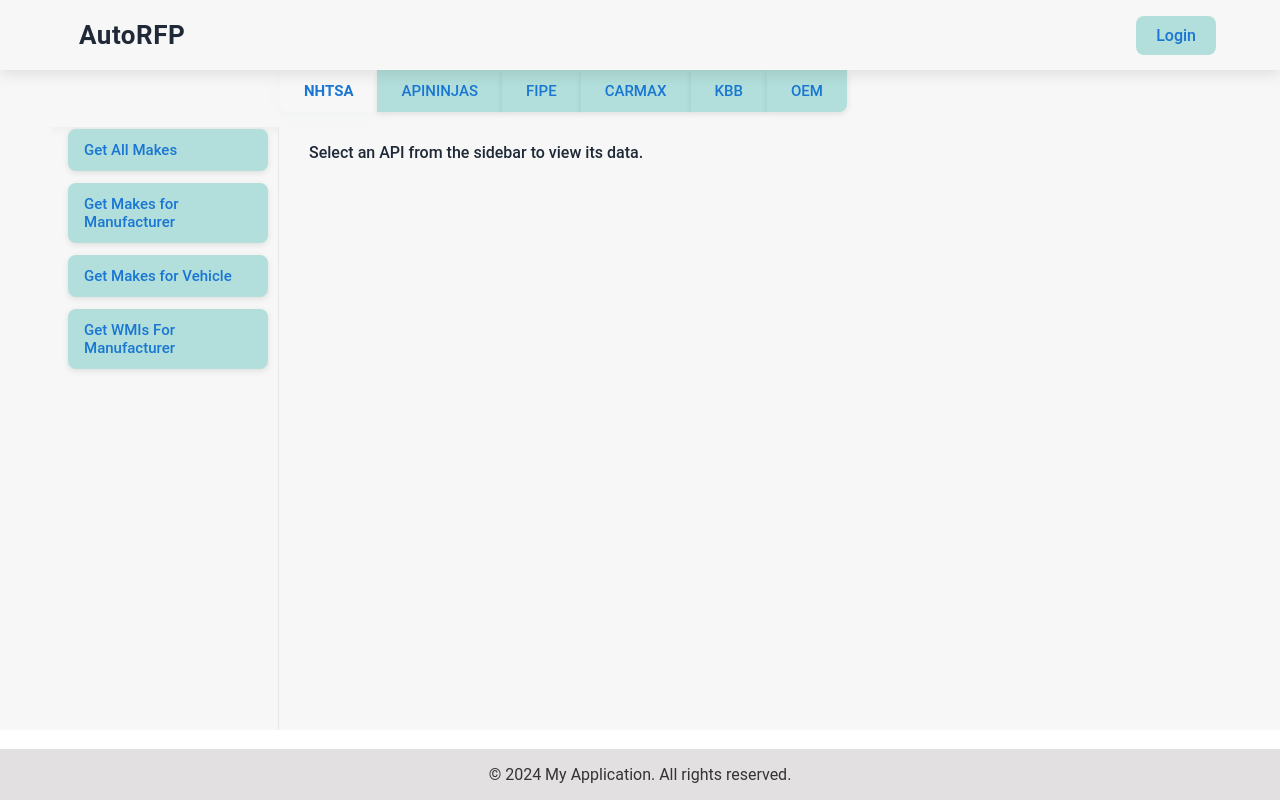
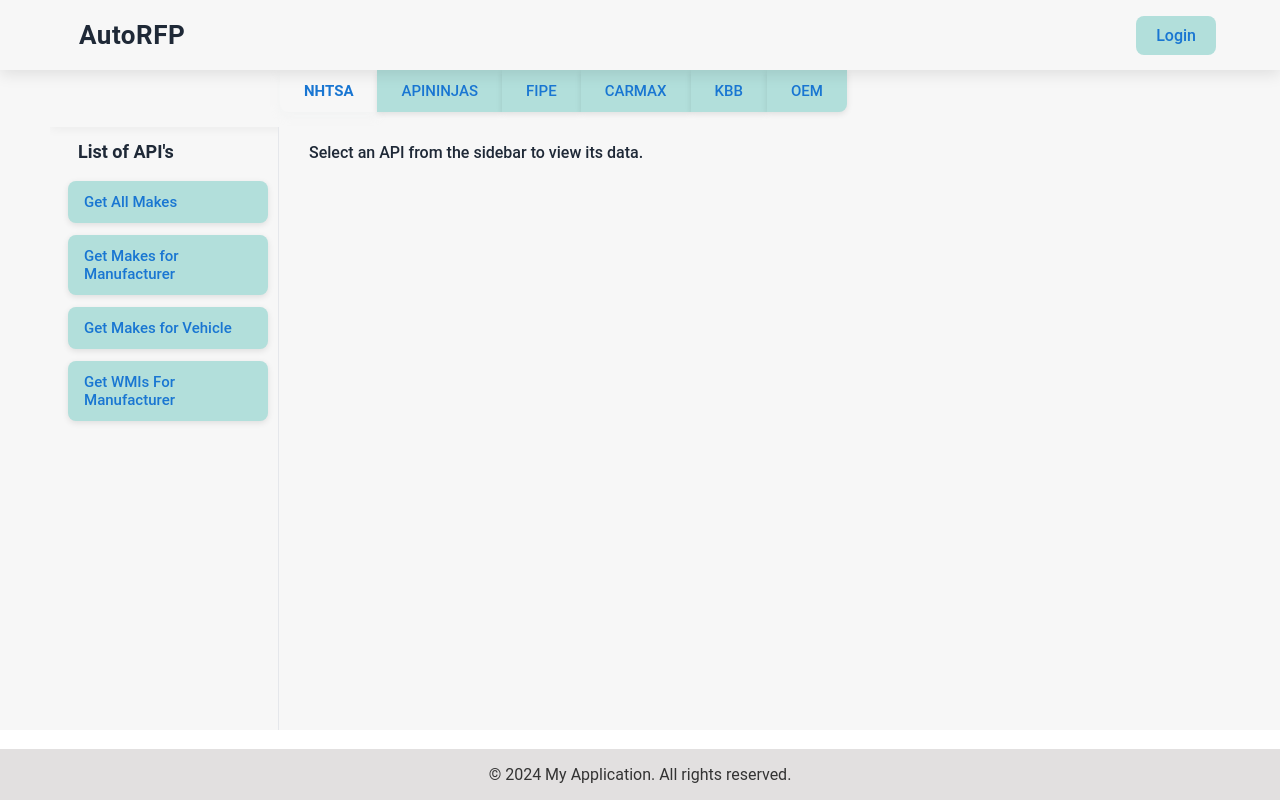
Before and after one commit to vm-ec/vm-auto-microsite, a React (Create React App) app: page /vehicle-brand in a window 1280 px wide. Built offline with nearby package versions, Linux system fonts and the light colour scheme; data requests are answered from the project's data file.

Commit message:
Fipe urls updated

```diff
--- a/src/common/tableView/APITABS.css
+++ b/src/common/tableView/APITABS.css
@@ -28,18 +28,24 @@
   /* Subtle gradient */
   padding: 0px 15px 15px 230px;
 
+  padding: 0px 15px 15px 230px;
+
   /* border-bottom: 2px solid #D1D5DB; */
   box-shadow: 0 2px 10px rgba(0, 0, 0, 0.05);
 }
 
 .tab-button {
   /* margin-right: 12px; */
+  /* margin-right: 12px; */
   padding: 12px 24px;
+
 
   border: none;
   background-color: #b2dfdb;
+  background-color: #b2dfdb;
   color: #1976d2;
   cursor: pointer;
+  /* border-radius: 8px; */
   /* border-radius: 8px; */
   font-size: 15px;
   font-weight: 500;
@@ -57,7 +63,18 @@
   border-bottom-right-radius: 8px;
 }
 
+.tab-button:first-child {
+  border-bottom-left-radius: 8px;
+}
+
+/* Add border-radius to the last button */
+.tab-button:last-child {
+  border-bottom-right-radius: 8px;
+}
+
 .tab-button.active {
+  background-color: #F7F7F7;
+  color: #1976d2;
   background-color: #F7F7F7;
   color: #1976d2;
   font-weight: 600;
@@ -65,6 +82,8 @@
 }
 
 .tab-button:hover {
+  background-color: #F7F7F7;
+  color: #1976d2;
   background-color: #F7F7F7;
   color: #1976d2;
   transform: scale(1.05);
@@ -97,6 +116,7 @@
   margin-bottom: 12px;
   border: none;
   background-color: #b2dfdb;
+  background-color: #b2dfdb;
   cursor: pointer;
   border-radius: 8px;
   text-align: left;
@@ -104,6 +124,7 @@
   font-weight: 500;
   font-family: Georgia, 'Times New Roman', Times, serif;
   font-family: Georgia, 'Times New Roman', Times, serif;
+  color: #1976d2;
   color: #1976d2;
   transition: background-color 0.3s ease, transform 0.2s ease, box-shadow 0.3s ease;
   box-shadow: 0 2px 6px rgba(0, 0, 0, 0.1);
@@ -113,9 +134,14 @@
   background-color: #E0E0E0;
  border: 1px solid #cbcfd8;
  transform: scale(0.95);
+  background-color: #E0E0E0;
+ border: 1px solid #cbcfd8;
+ transform: scale(0.95);
 }
 
 .api-button:hover {
+  background-color: #E0E0E0;
+  color: #1976d2;
   background-color: #E0E0E0;
   color: #1976d2;
   transform: scale(1.03);
@@ -147,8 +173,11 @@
   margin-top: 20px;
 }
 
+
 .placeholder-sidebar {
   font-size: 16px;
+  color: #6B7280;
+  /* Neutral gray */
   color: #6B7280;
   /* Neutral gray */
   text-align: center;
@@ -161,6 +190,22 @@
   /* Ensure it fits within the sidebar */
   box-sizing: border-box;
   /* Include padding in the element's width */
+  padding: 10px;
+  /* Add padding for spacing */
+  word-wrap: break-word;
+  /* Ensure long words break properly */
+  max-width: 100%;
+  /* Ensure it fits within the sidebar */
+  box-sizing: border-box;
+  /* Include padding in the element's width */
   padding-right: 0;
   margin-right: 0;
 }
+.sidebar-title {
+  font-size: 18px;
+  color: #1F2937;
+  text-align: left;
+  padding-top: 25px;
+  padding-left: 50px;
+  font-weight: 600;
+}
--- a/src/common/tableView/APITABS.js
+++ b/src/common/tableView/APITABS.js
@@ -64,6 +64,7 @@ const APITabs = () => {
         <div className="content">
           {/* Sidebar */}
           <div className="sidebar-container">
+            <h2 className="sidebar-title">List of API's</h2>
             {tabs[activeTab].length > 0 ? (
               <ul>
                 {tabs[activeTab].map((api, index) => (
```
